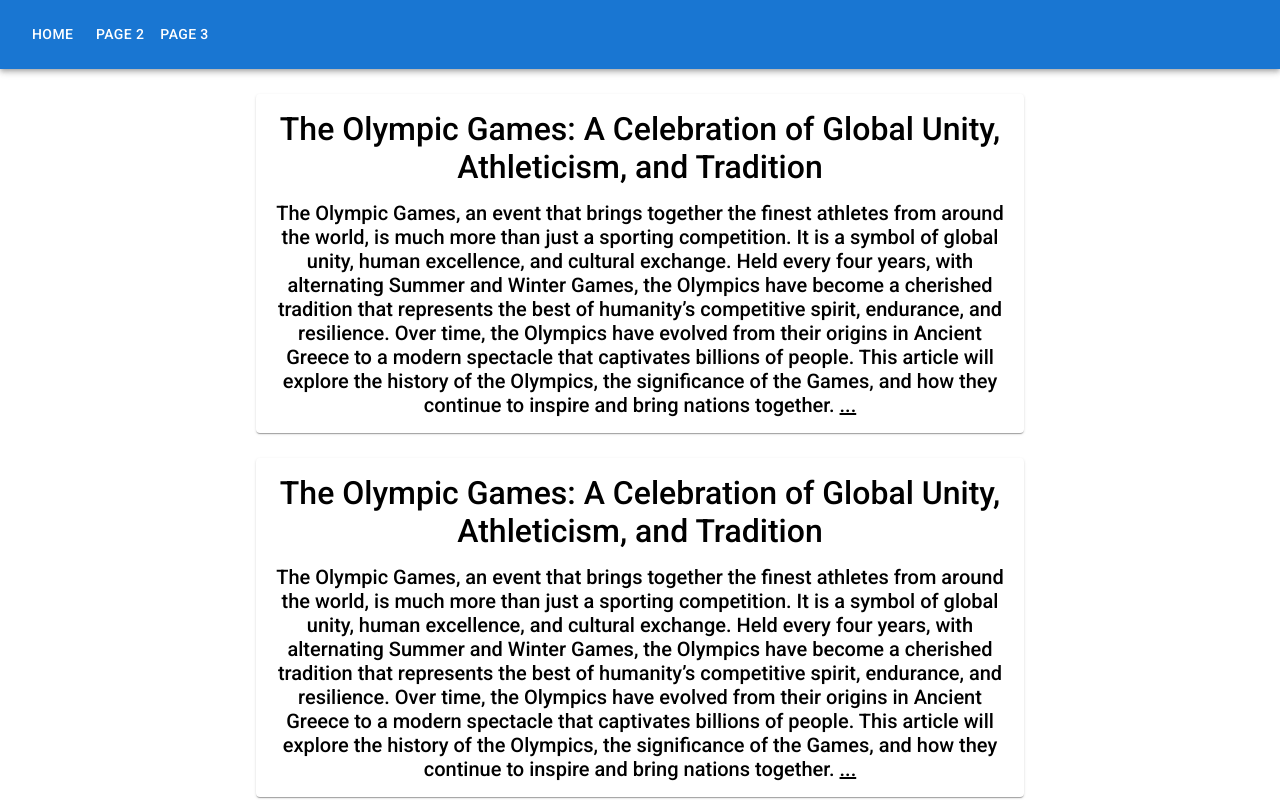
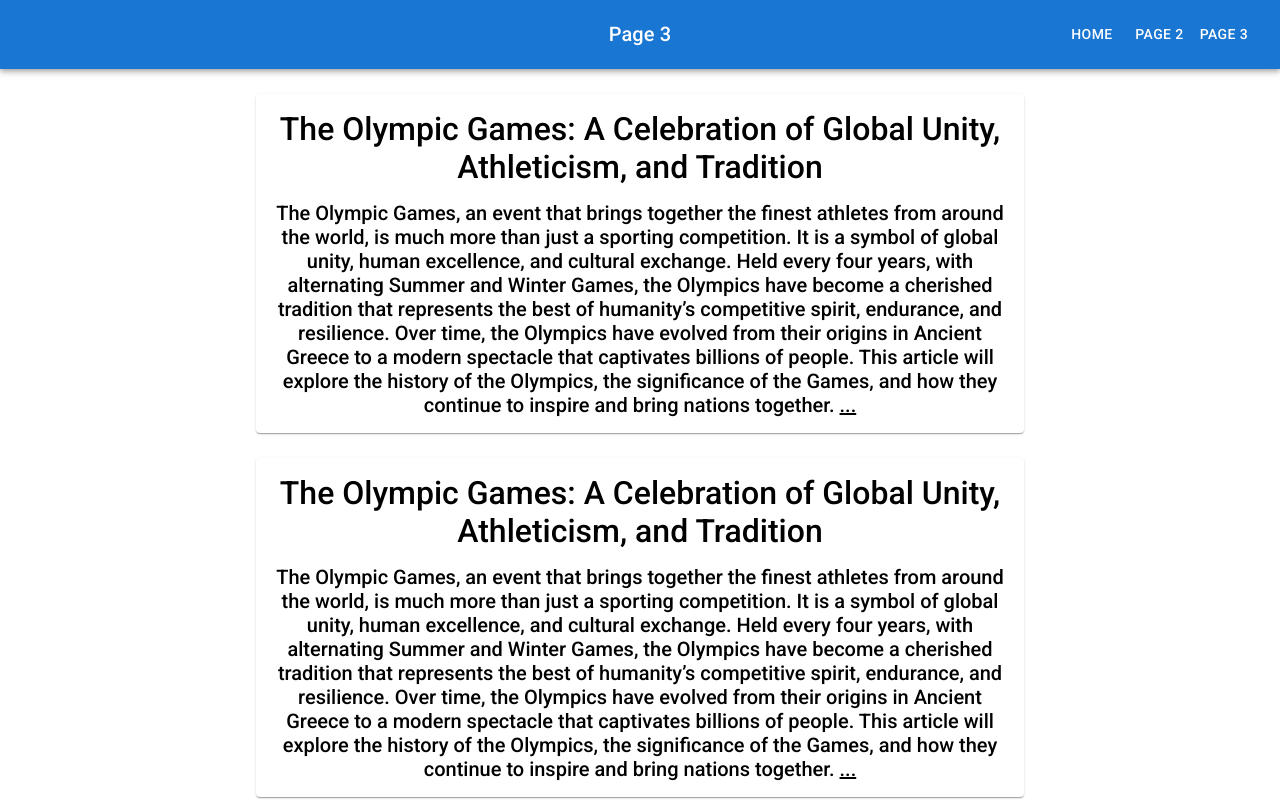
Before and after one commit to Bruuh404/reactstuff, a React (Create React App) app in the folder my-react-app/: page /reactstuff/page3 in a window 1280 px wide. Shown: the top 800 px of the page. Built offline with nearby package versions, Linux system fonts and the light colour scheme.

Commit message:
navbar stoofi

```diff
--- a/my-react-app/src/components/navbar.js
+++ b/my-react-app/src/components/navbar.js
@@ -37,7 +37,7 @@ function Navbar() {
         <Toolbar
           disableGutters
           sx={{
-            position: 'relative', // Necessary for absolute positioning
+            position: 'relative', // Allows positioning of center text
           }}
         >
           {/* Mobile menu icon */}
@@ -81,24 +81,30 @@ function Navbar() {
             </Menu>
           </Box>
 
-          {/* Center the current page name in mobile view */}
+          {/* Centered text for both mobile and desktop */}
           <Typography
             variant="h6"
             component="div"
             textAlign="center"
             sx={{
-              position: 'absolute', // Center text
+              position: 'absolute', // Center text for both views
               top: '50%',
               left: '50%',
               transform: 'translate(-50%, -50%)',
-              display: { xs: 'block', md: 'none' },
+              flexGrow: 1,
             }}
           >
             {currentPage?.name || 'Home'}
           </Typography>
 
           {/* Desktop links */}
-          <Box sx={{ flexGrow: 1, display: { xs: 'none', md: 'flex' } }}>
+          <Box
+            sx={{
+              flexGrow: 1,
+              display: { xs: 'none', md: 'flex' },
+              justifyContent: 'flex-end', // Align links to the right
+            }}
+          >
             {pages.map((page) => (
               <Button
                 key={page.path}
```
